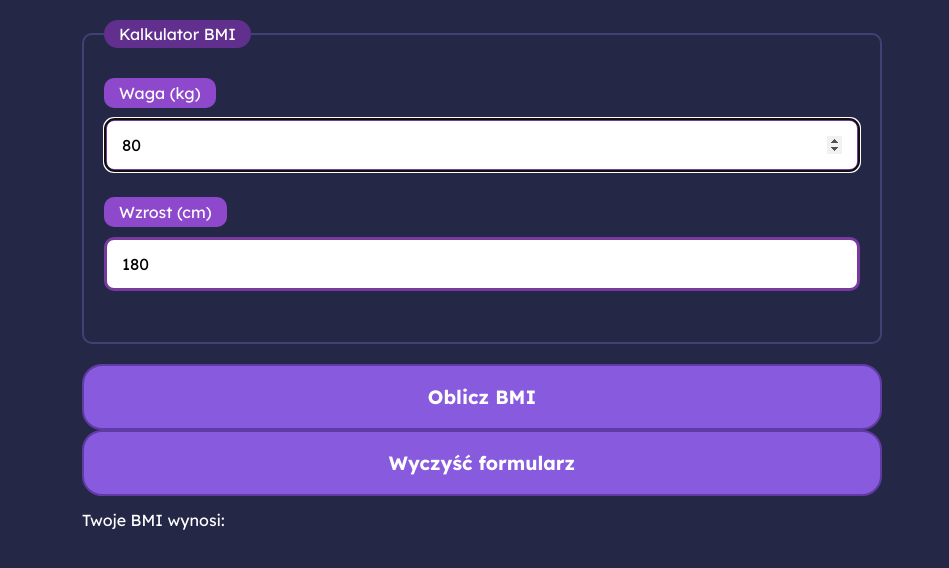
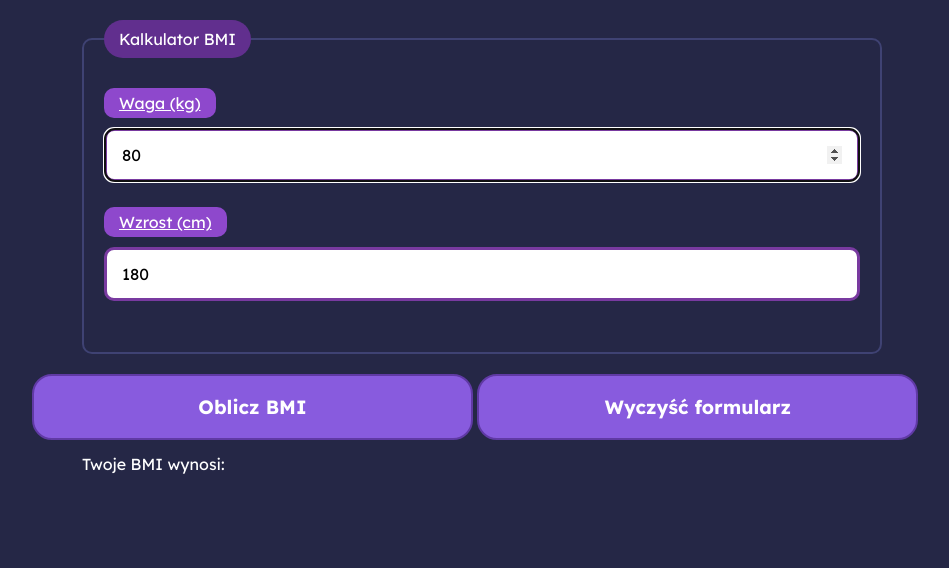
Before and after one commit to OskarWlaszczuk/bmi-calculator, a plain HTML site: page index.html in a window 1280 px wide. Shown: the whole page, without its empty margins (158-1107 px from the left). Drawn offline with nearby package versions, Linux system fonts and the light colour scheme.

Commit message:
added styles for reset button

```diff
--- a/css/form.css
+++ b/css/form.css
@@ -12,7 +12,7 @@
 }
 
 .form__legend {
-    padding: 5px 15px;
+    padding: 10px 15px;
     border-radius: 25px;
     font-weight: normal;
     background: rgb(149, 72, 216);
@@ -21,6 +21,7 @@
 
 
 .form__labelText {
+    text-decoration: underline;
     padding: 5px 15px;
     border-radius: 10px;
     font-weight: normal;
@@ -40,19 +41,29 @@
     background-color: rgb(239, 195, 242);
 }
 
+.form__buttonConteiner {
+    margin: auto;
+    width: 90%;
+}
+
 .form__button {
-    display: block;
+    display: inline-block;
     color: white;
     background-color: rgb(136 91 222);
-    margin: auto;
     padding: 20px;
     border: 2px solid rgb(96, 58, 165);
     border-radius: 20px;
-    width: 80%;
     font-size: larger;
     font-weight: bolder;
+    width: 49%;
+    min-width: auto;
 }
 
 .form__button:hover {
     background-color: rgb(96, 58, 165);
 }
+
+.form__button--reset:hover {
+    background-color: rgb(165, 58, 129);
+    border: 2px solid rgb(165, 58, 129);
+}
```
